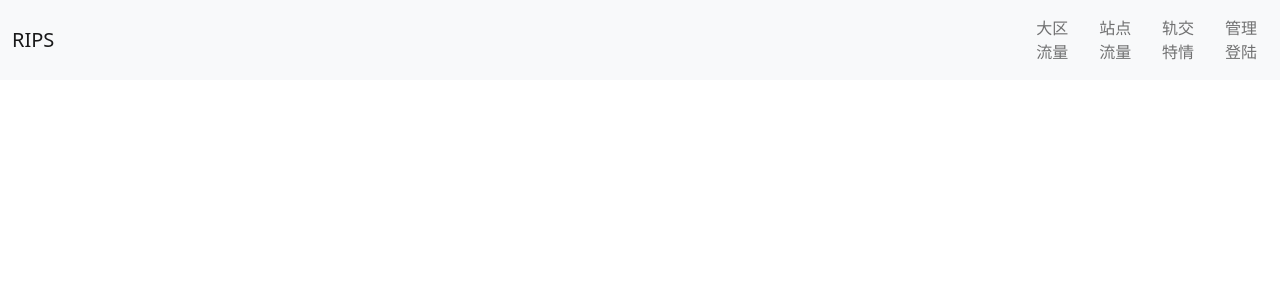
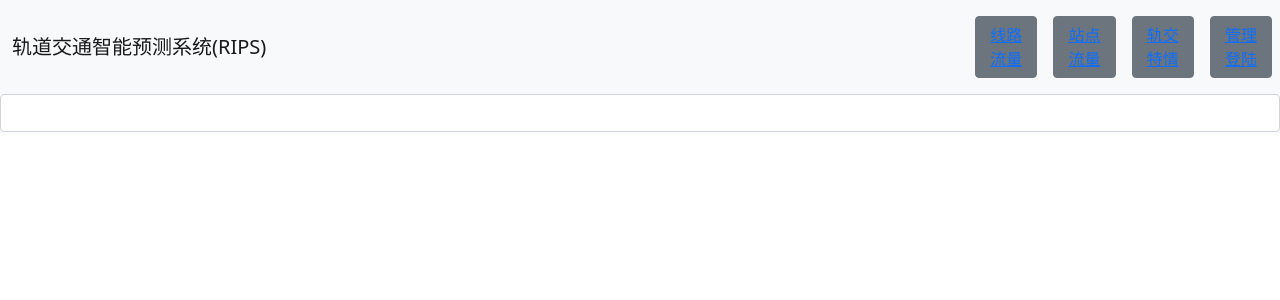
Before and after one commit to Kuludu/RIPS_Frontend, a Vue app: page /#/admin/login in a window 1280 px wide. Shown: the top 300 px of the page. Built offline with nearby package versions, Linux system fonts and the light colour scheme.

Commit message:
Init VueRouter

```diff
--- a/package.json
+++ b/package.json
@@ -11,7 +11,9 @@
     "bootstrap": "^5.1.3",
     "bootstrap-vue": "^2.21.2",
     "core-js": "^3.6.5",
-    "vue": "^2.6.14"
+    "echarts": "^5.2.2",
+    "vue": "^2.6.14",
+    "vue-router": "^3.5.3"
   },
   "devDependencies": {
     "@vue/cli-plugin-babel": "~4.5.0",
--- a/src/App.vue
+++ b/src/App.vue
@@ -1,6 +1,7 @@
 <template>
   <div id="app">
     <HeadBar />
+    <router-view></router-view>
   </div>
 </template>
 
--- a/src/components/HeadBar.vue
+++ b/src/components/HeadBar.vue
@@ -1,11 +1,11 @@
 <template>
   <b-navbar type="light" variant="info" class="bg-light">
-    <b-navbar-brand variant="faded" class="container-fluid">RIPS</b-navbar-brand>
+    <b-navbar-brand variant="faded" class="container-fluid">轨道交通智能预测系统(RIPS)</b-navbar-brand>
     <b-navbar-nav class="ms-auto">
-      <b-nav-item>大区流量</b-nav-item>
-      <b-nav-item>站点流量</b-nav-item>
-      <b-nav-item>轨交特情</b-nav-item>
-      <b-nav-item>管理登陆</b-nav-item>
+      <b-nav-item><b-button><router-link to="/line">线路流量</router-link></b-button></b-nav-item>
+      <b-nav-item><b-button><router-link to="/site">站点流量</router-link></b-button></b-nav-item>
+      <b-nav-item><b-button><router-link to="/situation">轨交特情</router-link></b-button></b-nav-item>
+      <b-nav-item><b-button><router-link to="/admin/login">管理登陆</router-link></b-button></b-nav-item>
     </b-navbar-nav>
   </b-navbar>
 </template>
--- /dev/null
+++ b/src/components/Line.vue
@@ -0,0 +1,13 @@
+<template>
+  <div></div>
+</template>
+
+<script>
+export default {
+  name: "Line",
+}
+</script>
+
+<style scoped>
+
+</style>
--- /dev/null
+++ b/src/components/Login.vue
@@ -0,0 +1,15 @@
+<template>
+  <b-form>
+    <b-input></b-input>
+  </b-form>
+</template>
+
+<script>
+export default {
+  name: "Login",
+}
+</script>
+
+<style scoped>
+
+</style>
--- a/src/main.js
+++ b/src/main.js
@@ -1,14 +1,41 @@
 import Vue from 'vue'
 import App from './App.vue'
+import Line from "@/components/Line";
+import Login from "@/components/Login";
 import {BootstrapVue, IconsPlugin} from "bootstrap-vue";
+import VueRouter from 'vue-router'
 
 import 'bootstrap/dist/css/bootstrap.css'
 import 'bootstrap-vue/dist/bootstrap-vue'
 
 Vue.use(BootstrapVue)
 Vue.use(IconsPlugin)
+Vue.use(VueRouter)
 Vue.config.productionTip = false
 
+const router = new VueRouter({
+  routes: [
+    {
+      path: '/',
+      name: 'default',
+      component: {
+        template: '<div>Default</div>>'
+      }
+    },
+    {
+      path: '/line',
+      name: 'line',
+      component: Line
+    },
+    {
+      path: '/admin/login',
+      name: 'login',
+      component: Login
+    }
+  ]
+})
+
 new Vue({
-  render: h => h(App),
+  router,
+  render: h => h(App)
 }).$mount('#app')
```
Also changed, not shown: 1 other file (tests, documents, lock files or other folders).
